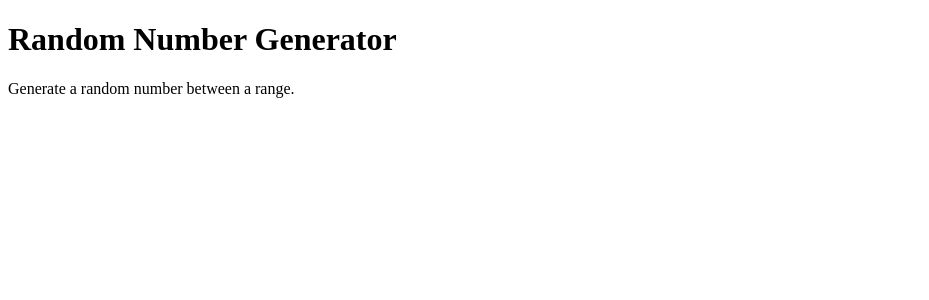
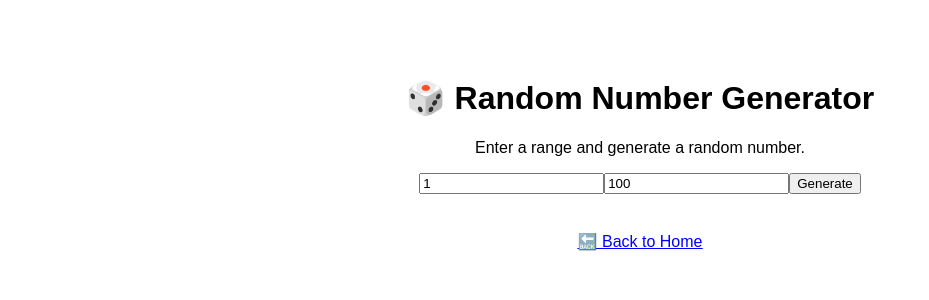
Before and after one commit to Toolwizard/The-Tool-Wizard-Frontend, a Next.js app: page /number-generator in a window 1280 px wide. Shown: the top 300 px of the page, without its empty margins (0-929 px from the left). Built offline with nearby package versions, Linux system fonts and the light colour scheme.

Commit message:
Update number-generator.js

```diff
--- a/pages/number-generator.js
+++ b/pages/number-generator.js
@@ -1,8 +1,31 @@
+import { useState } from 'react';
+import Link from 'next/link';
+
 export default function NumberGenerator() {
+    const [min, setMin] = useState(1);
+    const [max, setMax] = useState(100);
+    const [randomNumber, setRandomNumber] = useState(null);
+
+    const generateNumber = () => {
+        const num = Math.floor(Math.random() * (max - min + 1)) + min;
+        setRandomNumber(num);
+    };
+
     return (
-        <div>
-            <h1>Random Number Generator</h1>
-            <p>Generate a random number between a range.</p>
+        <div style={{ textAlign: 'center', padding: '50px', fontFamily: 'Arial, sans-serif' }}>
+            <h1>🎲 Random Number Generator</h1>
+            <p>Enter a range and generate a random number.</p>
+
+            <div style={{ marginBottom: '20px' }}>
+                <input type="number" value={min} onChange={e => setMin(Number(e.target.value))} placeholder="Min" />
+                <input type="number" value={max} onChange={e => setMax(Number(e.target.value))} placeholder="Max" />
+                <button onClick={generateNumber}>Generate</button>
+            </div>
+
+            {randomNumber !== null && <h2>🎉 Your Number: {randomNumber}</h2>}
+
+            <br />
+            <Link href="/"><a style={{ color: 'blue', textDecoration: 'underline' }}>🔙 Back to Home</a></Link>
         </div>
     );
 }
```
